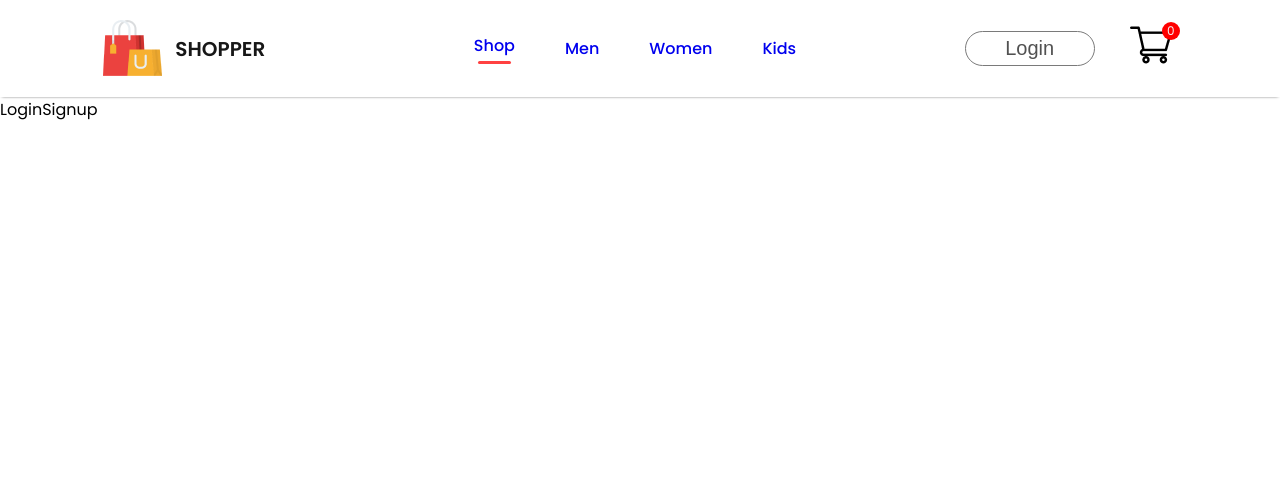
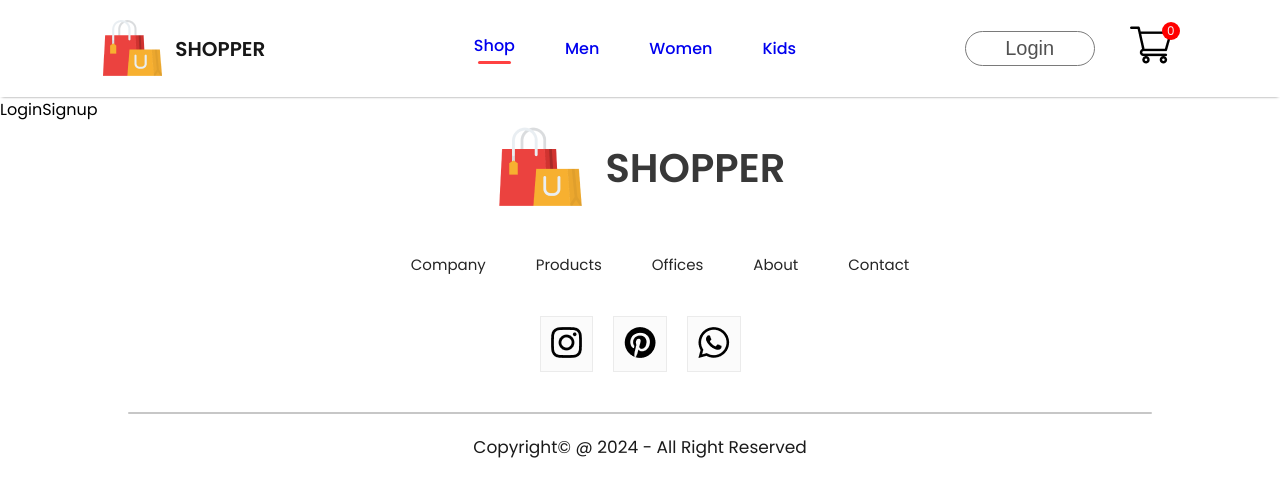
Before and after one commit to shahroz-ali750/React-Project, a React (Create React App) app: page /login in a window 1280 px wide. Shown: the top 496 px of the page. Built offline with nearby package versions, Linux system fonts and the light colour scheme.

Commit message:
footer added and now home page is ready

```diff
--- a/src/App.js
+++ b/src/App.js
@@ -6,6 +6,7 @@
 import { Product } from './Pages/Product';
 import { Cart } from './Pages/Cart';
 import { LoginSignup } from './Pages/LoginSignup';
+import Footer from './components/Footer/Footer';
 
 function App() {
   return (
@@ -23,6 +24,7 @@
       <Route path='/cart' element = {<Cart/>} />
       <Route  path='/login' element = {<LoginSignup/>}/>
     </Routes>
+    <Footer />
     </BrowserRouter>
     </div>
   );
--- a/src/components/Banner/Banner.css
+++ b/src/components/Banner/Banner.css
@@ -1,7 +1,6 @@
 .banner {
-  /* height: 100vh; */
-  background: #fcdffd;
   display: flex;
+  background: linear-gradient(180deg, #fde1ff 0%, #e1ffea22 60%);
 }
 .banner-left {
   flex: 1;
--- /dev/null
+++ b/src/components/Footer/Footer.jsx
@@ -0,0 +1,38 @@
+import React from "react";
+import "./footer.css";
+import footer_logo from "../Assets/logo_big.png";
+import instagram_icon from "../Assets/instagram_icon.png";
+import pintester_icon from "../Assets/pintester_icon.png";
+import whatsapp_icon from "../Assets/whatsapp_icon.png";
+export default function Footer() {
+  return (
+    <div className="footer">
+      <div className="footer-logo">
+        <img src={footer_logo} alt="" />
+        <p>SHOPPER</p>
+      </div>
+      <ul className="footer-links">
+        <li>Company</li>
+        <li>Products</li>
+        <li>Offices</li>
+        <li>About</li>
+        <li>Contact</li>
+      </ul>
+      <div className="footer-social-icon">
+        <div className="footer-icons-container">
+          <img src={instagram_icon} alt="" />
+        </div>
+        <div className="footer-icons-container">
+          <img src={pintester_icon} alt="" />
+        </div>
+        <div className="footer-icons-container">
+          <img src={whatsapp_icon} alt="" />
+        </div>
+      </div>
+      <div className="footer-copyright">
+        <hr />
+        <p> Copyright&#169; @ 2024 - All Right Reserved</p>
+      </div>
+    </div>
+  );
+}
--- /dev/null
+++ b/src/components/Footer/footer.css
@@ -0,0 +1,54 @@
+.footer {
+  display: flex;
+  flex-direction: column;
+  justify-content: center;
+  align-items: center;
+  gap: 40px;
+}
+.footer-logo {
+  display: flex;
+  align-items: center;
+  gap: 20px;
+}
+.footer-logo p {
+  color: #383838;
+  font-size: 40px;
+  font-weight: 600;
+}
+.footer-links {
+  display: flex;
+  list-style: none;
+  gap: 50px;
+  color: #252525;
+  font-size: 15px;
+}
+.footer-links li {
+  cursor: pointer;
+}
+.footer-social-icon {
+  display: flex;
+  gap: 20px;
+}
+.footer-icons-container {
+  padding: 10px;
+  padding-bottom: 6px;
+  background: #fbfbfb;
+  border: 1px solid #ebebeb;
+}
+.footer-copyright {
+  display: flex;
+  flex-direction: column;
+  align-items: center;
+  gap: 20px;
+  width: 100%;
+  margin-bottom: 30px;
+  color: #1a1a1a;
+  font-size: 17px;
+}
+.footer-copyright hr {
+  width: 80%;
+  border: none;
+  border-radius: 10px;
+  height: 2px;
+  background: #c7c7c7;
+}
```
